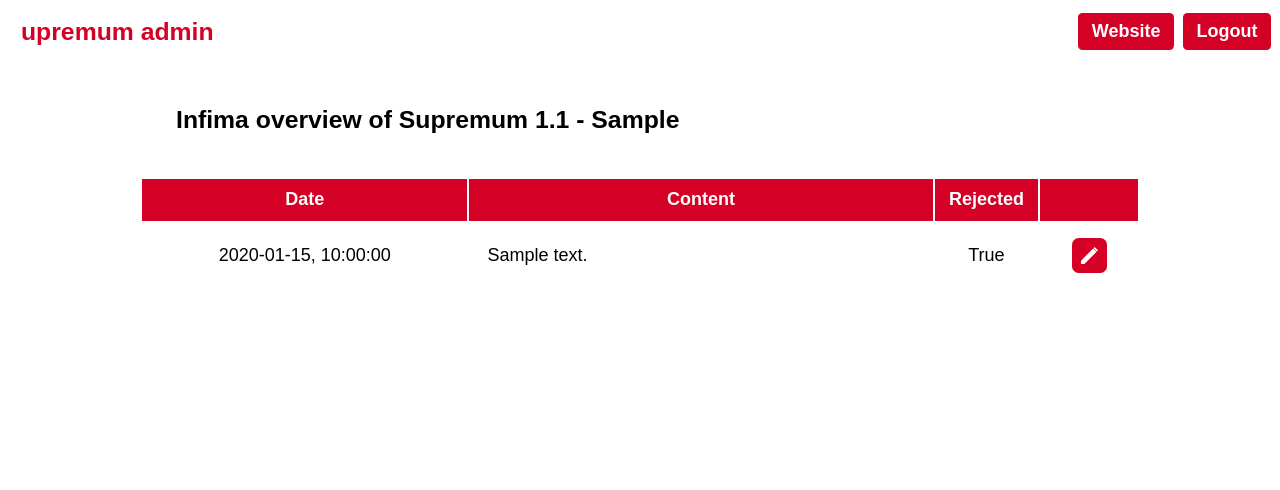
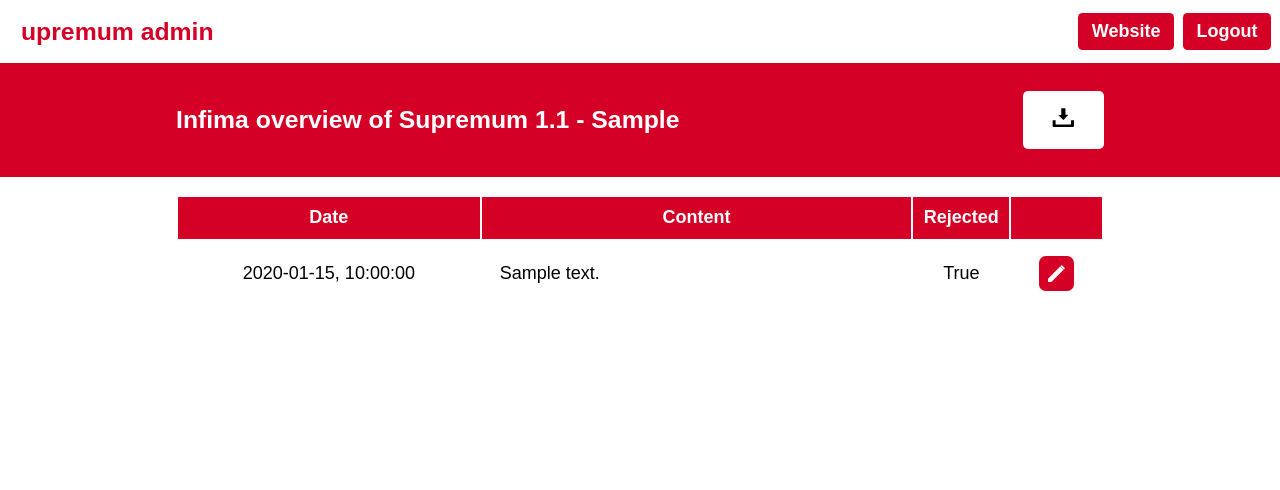
Before and after one commit to GEWIS/supremumweb, a Flask app: page /admin/supremum/1/infima in a window 1280 px wide. Shown: the top 490 px of the page. Run offline with Flask 2, Linux system fonts and the light colour scheme; a user stored in the database is signed in; tables that the repository leaves empty hold one stand-in row (values such as "Sample post"); some libraries are stand-ins or nearby versions.

Commit message:
fix: re-add download button for infima on admin/supremum/x/infima page.

```diff
--- a/app/admin/templates/admin_infima_overview.html
+++ b/app/admin/templates/admin_infima_overview.html
@@ -8,15 +8,19 @@
 {% endblock %}
 
 {% block body %}
-<div class="overview-item">
-    <div class="overview-container">
-        <div class="table-title">
-            <h3>Infima overview of {{ supremum|string }}</h3>
+<section>
+    <div class="table-title">
+        <h3>Infima overview of {{ supremum|string }}</h3>
+        <div class="buttons">
             <a class="cta-button" href="{{ url_for('admin.download_infima_of_supremum_edition_with_id', sid=supremum.id)}}">
-                <img class="svg-white" src="{{url_for('admin.static', filename='img/download.svg')}}">
+                <img src="{{url_for('admin.static', filename='img/download.svg')}}">
             </a>
         </div>
+    </div>
+</section>
+<section>
+    <div class="table-container">
         {{ infima_table(infima) }}
     </div>
-</div>
+</section>
 {% endblock %}
```
